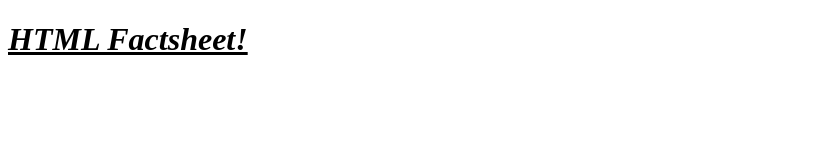
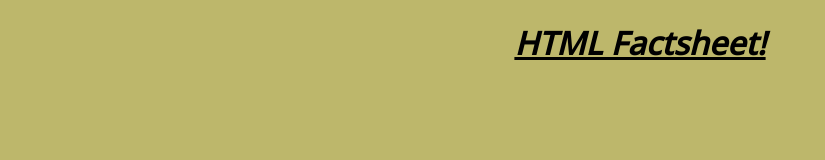
Before and after one commit to Darion20071998/duleinily, a plain HTML site: page index.html in a window 1280 px wide. Shown: the whole page, without its empty margins (0-825 px from the left). Drawn offline with nearby package versions, Linux system fonts and the light colour scheme.

Commit message:
linked styles

```diff
--- a/index.html
+++ b/index.html
@@ -8,6 +8,7 @@
     <link rel="preconnect" href="https://fonts.googleapis.com">
 <link rel="preconnect" href="https://fonts.gstatic.com" crossorigin>
 <link href="https://fonts.googleapis.com/css2?family=Open+Sans:wght@500&display=swap" rel="stylesheet">
+<link href="/styles/styles.css" rel="stylesheet">
 </head>
 
 <header><h1><u><b><i>HTML Factsheet!</i></b></u></h1></header>
--- a/styles/styles.css
+++ b/styles/styles.css
@@ -1,3 +1,8 @@
+html{
+    background-color: darkkhaki;
+}
+
 header h1{
     text-align: center;
+    font-family: 'Open Sans', sans-serif;
 }
```
